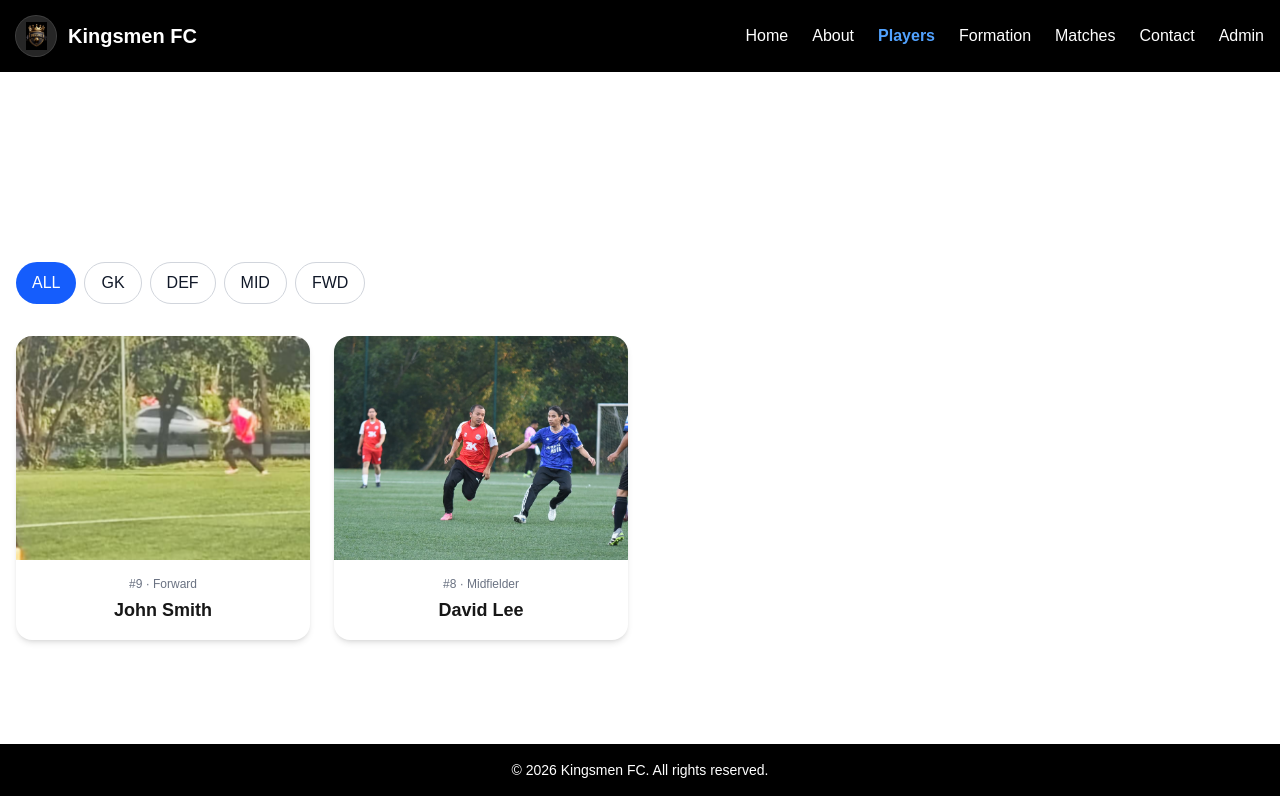
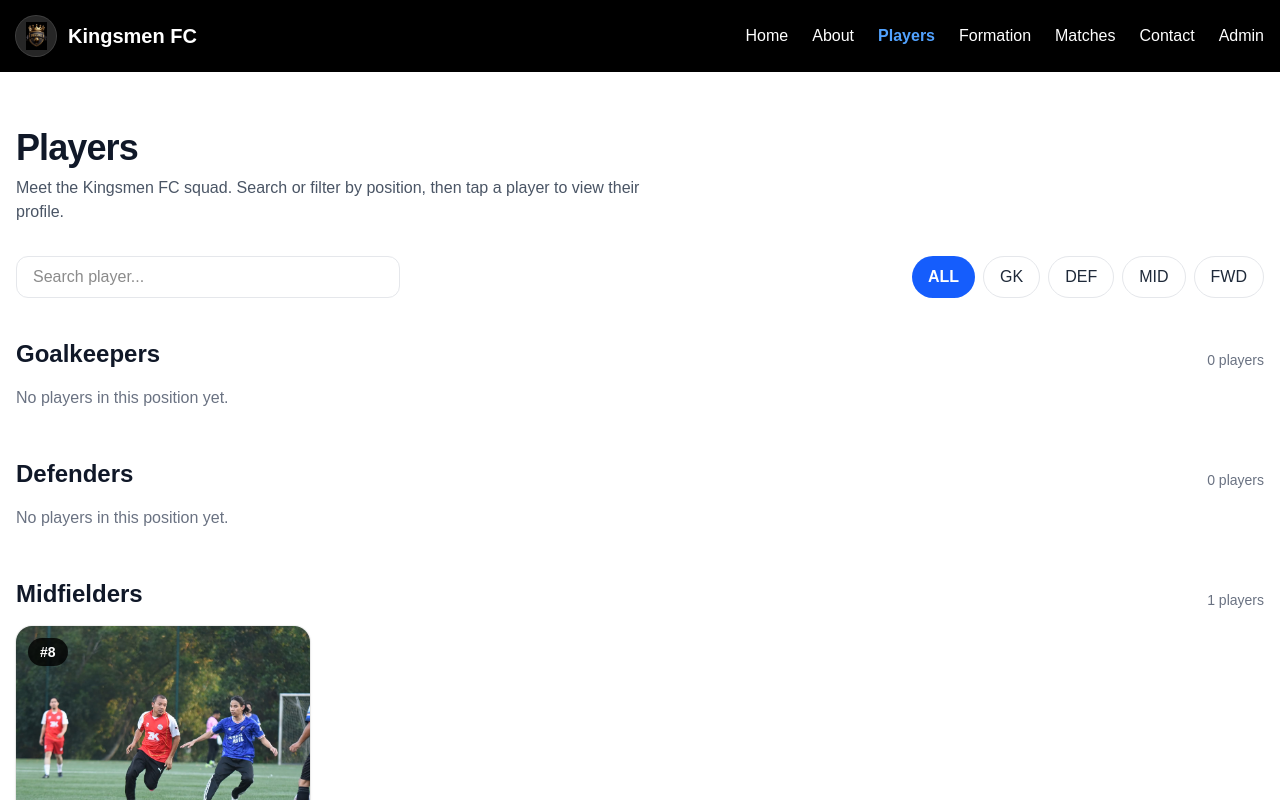
Before and after one commit to johnnybarney/kingsmen-fc, a Next.js app: page /players in a window 1280 px wide. Shown: the top 800 px of the page. Built offline with nearby package versions, Linux system fonts and the light colour scheme.

Commit message:
Upgrade players page to Man City-style grouped layout

```diff
--- a/app/players/page.tsx
+++ b/app/players/page.tsx
@@ -2,93 +2,167 @@
 
 import Link from "next/link";
 import { players } from "./playersData";
-import { useState } from "react";
+import { useMemo, useState } from "react";
 
-const filters = ["ALL", "GK", "DEF", "MID", "FWD"] as const;
+type PositionCode = "GK" | "DEF" | "MID" | "FWD" | "ALL";
+
+const positionLabels: Record<Exclude<PositionCode, "ALL">, string> = {
+  GK: "Goalkeepers",
+  DEF: "Defenders",
+  MID: "Midfielders",
+  FWD: "Forwards",
+};
+
+const pills: PositionCode[] = ["ALL", "GK", "DEF", "MID", "FWD"];
+
+function PlayerCard({ slug, name, position, number, image }: any) {
+  return (
+    <Link
+      href={`/players/${slug}`}
+      className="group block overflow-hidden rounded-2xl bg-white shadow-sm ring-1 ring-black/5 hover:shadow-lg transition"
+    >
+      <div className="relative">
+        <img
+          src={image}
+          alt={name}
+          onError={(e) => {
+            e.currentTarget.src = "/players/placeholder.png";
+          }}
+          className="h-56 w-full object-cover group-hover:scale-[1.03] transition-transform duration-300"
+        />
+
+        <div className="absolute left-3 top-3 rounded-full bg-black/80 px-3 py-1 text-sm font-semibold text-white">
+          #{number}
+        </div>
+      </div>
+
+      <div className="p-4">
+        <p className="text-xs uppercase tracking-wide text-gray-500">
+          {position}
+        </p>
+        <h3 className="mt-1 text-lg font-semibold text-gray-900 group-hover:text-blue-600 transition-colors">
+          {name}
+        </h3>
+      </div>
+    </Link>
+  );
+}
 
 export default function PlayersPage() {
-  const [activeFilter, setActiveFilter] = useState<typeof filters[number]>("ALL");
+  const [active, setActive] = useState<PositionCode>("ALL");
   const [search, setSearch] = useState("");
 
-  const filteredPlayers = players.filter((player) => {
-    const matchesFilter =
-      activeFilter === "ALL" || player.positionCode === activeFilter;
+  const filtered = useMemo(() => {
+    const s = search.trim().toLowerCase();
+    return players.filter((p) => {
+      const matchesSearch = !s || p.name.toLowerCase().includes(s);
+      const matchesPos = active === "ALL" || p.positionCode === active;
+      return matchesSearch && matchesPos;
+    });
+  }, [active, search]);
 
-    const matchesSearch = player.name
-      .toLowerCase()
-      .includes(search.toLowerCase());
-
-    return matchesFilter && matchesSearch;
+  const grouped = useMemo(() => {
+    const groups: Record<Exclude<PositionCode, "ALL">, typeof players> = {
+      GK: [],
+      DEF: [],
+      MID: [],
+      FWD: [],
+    };
+    filtered.forEach((p) => {
+      groups[p.positionCode].push(p);
     });
+    return groups;
+  }, [filtered]);
 
   return (
-    <section className="max-w-7xl mx-auto px-4 py-16">
-      <h1 className="text-3xl font-bold mb-6 text-center text-white">
-        Kingsmen FC Players
+    <section className="max-w-7xl mx-auto px-4 py-14">
+      {/* Header */}
+      <div className="mb-8">
+        <h1 className="text-4xl font-extrabold tracking-tight text-gray-900">
+          Players
         </h1>
+        <p className="mt-2 text-gray-600 max-w-2xl">
+          Meet the Kingsmen FC squad. Search or filter by position, then tap a
+          player to view their profile.
+        </p>
+      </div>
 
+      {/* Controls */}
+      <div className="flex flex-col gap-4 sm:flex-row sm:items-center sm:justify-between mb-10">
         {/* Search */}
         <input
           type="text"
           placeholder="Search player..."
           value={search}
           onChange={(e) => setSearch(e.target.value)}
-  className="w-full sm:w-80 mb-6 px-4 py-2 rounded-lg bg-white/10 text-white placeholder:text-white/50 border border-white/15 focus:outline-none focus:ring-2 focus:ring-blue-500"
+          className="w-full sm:w-96 px-4 py-2 rounded-xl bg-white border border-gray-200 focus:outline-none focus:ring-2 focus:ring-blue-500"
         />
 
-      {/* Filters */}
-      <div className="flex flex-wrap gap-2 mb-8">
-        {filters.map((f) => (
+        {/* Pills */}
+        <div className="flex flex-wrap gap-2">
+          {pills.map((p) => (
             <button
-            key={f}
-            onClick={() => setActiveFilter(f)}
+              key={p}
+              onClick={() => setActive(p)}
               className={
-  activeFilter === f
-    ? "bg-blue-600 text-white px-4 py-2 rounded-full"
-    : "bg-white text-gray-900 px-4 py-2 rounded-full border border-gray-300 hover:bg-gray-100 transition"
+                active === p
+                  ? "px-4 py-2 rounded-full bg-blue-600 text-white font-semibold"
+                  : "px-4 py-2 rounded-full bg-white border border-gray-200 text-gray-800 hover:bg-gray-50 transition"
               }
-
-
             >
-            {f}
+              {p}
             </button>
           ))}
         </div>
+      </div>
 
-      {/* Players grid */}
+      {/* If ALL: show sections like Man City */}
+      {active === "ALL" ? (
+        <div className="space-y-12">
+          {(["GK", "DEF", "MID", "FWD"] as const).map((code) => (
+            <div key={code}>
+              <div className="flex items-end justify-between mb-4">
+                <h2 className="text-2xl font-bold text-gray-900">
+                  {positionLabels[code]}
+                </h2>
+                <span className="text-sm text-gray-500">
+                  {grouped[code].length} players
+                </span>
+              </div>
+
+              {grouped[code].length === 0 ? (
+                <p className="text-gray-500">No players in this position yet.</p>
+              ) : (
                 <div className="grid grid-cols-2 sm:grid-cols-3 md:grid-cols-4 gap-6">
-        {filteredPlayers.map((player) => (
-          <Link
-            key={player.slug}
-            href={`/players/${player.slug}`}
-            className="group bg-white rounded-2xl shadow-md hover:shadow-xl transition overflow-hidden"
-          >
-            <img
-              src={player.image}
-              alt={player.name}
-              onError={(e) => {
-                e.currentTarget.src = "/players/placeholder.png";
-              }}
-              className="w-full h-56 object-cover group-hover:scale-105 transition-transform"
-            />
-
-            <div className="p-4 text-center">
-              <p className="text-xs text-gray-500">
-                #{player.number} · {player.position}
-              </p>
-              <h2 className="text-lg font-semibold mt-1">
-                {player.name}
-              </h2>
+                  {grouped[code].map((player) => (
+                    <PlayerCard key={player.slug} {...player} />
+                  ))}
                 </div>
-          </Link>
-        ))}
-
-        {filteredPlayers.length === 0 && (
-          <p className="col-span-full text-center text-gray-500">
-            No players found.
-          </p>
               )}
             </div>
+          ))}
+        </div>
+      ) : (
+        // If filtered to a position: show one grid
+        <div>
+          <div className="flex items-end justify-between mb-4">
+            <h2 className="text-2xl font-bold text-gray-900">
+              {active === "ALL" ? "All Players" : positionLabels[active]}
+            </h2>
+            <span className="text-sm text-gray-500">{filtered.length} players</span>
+          </div>
+
+          {filtered.length === 0 ? (
+            <p className="text-gray-500">No players found.</p>
+          ) : (
+            <div className="grid grid-cols-2 sm:grid-cols-3 md:grid-cols-4 gap-6">
+              {filtered.map((player) => (
+                <PlayerCard key={player.slug} {...player} />
+              ))}
+            </div>
+          )}
+        </div>
+      )}
     </section>
   );
 }
```
Lines whose indentation alone changed are shown as unchanged.
